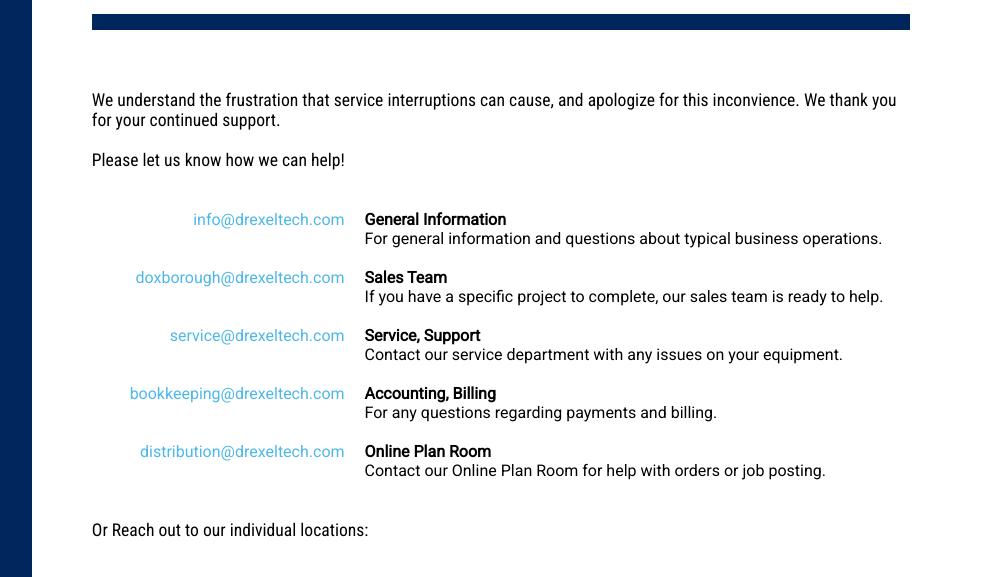
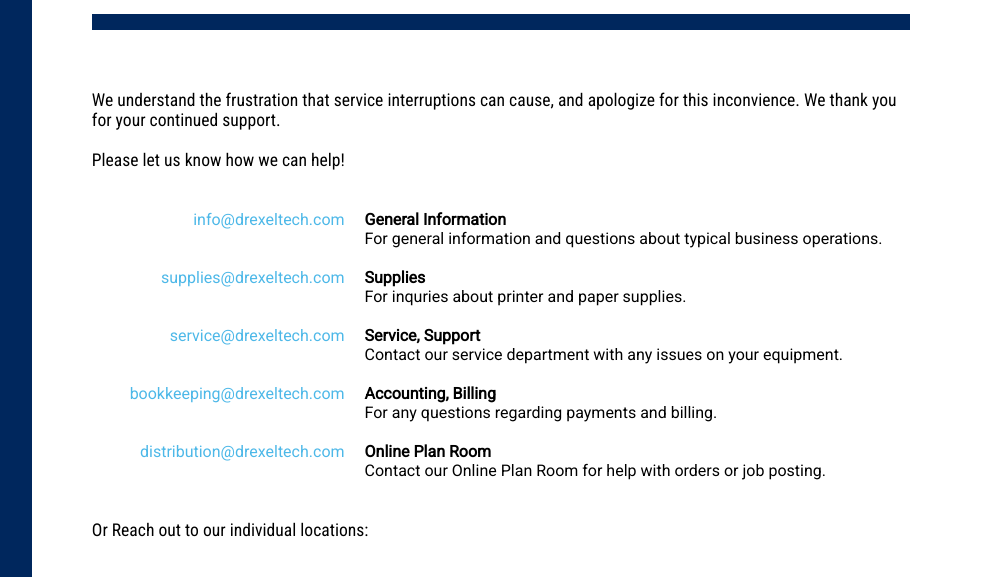
Before and after one commit to drexeltech/underconstruction, a plain HTML site: page index.html in a window 1280 px wide. Shown: the part 506-1083 px from the top of the page, without its empty margins (50-1033 px from the left). Drawn offline with Linux system fonts and the light colour scheme.

Commit message:
supplies replace dave

```diff
--- a/index.html
+++ b/index.html
@@ -52,7 +52,7 @@
 			<div id="emailBlock">
 				<ul id="emailList">
 					<li><a href="mailto:info@drexeltech.com">info@drexeltech.com</a></li>
-					<li><a href="mailto:doxborough@drexeltech.com">doxborough@drexeltech.com</a></li>
+					<li><a href="mailto:supplies@drexeltech.com">supplies@drexeltech.com</a></li>
 					<li><a href="mailto:service@drexeltech.com">service@drexeltech.com</a></li>
 					<li><a href="mailto:bookkeeping@drexeltech.com">bookkeeping@drexeltech.com</a></li>
 					<li><a href="mailto:distribution@drexeltech.com">distribution@drexeltech.com</a></li>
@@ -63,8 +63,8 @@
 						<p>For general information and questions about typical business operations.</p>
 					</li>
 					<li>
-						<p class="email_descTitle">Sales Team</p>
-						<p>If you have a specific project to complete, our sales team is ready to help.</p>
+						<p class="email_descTitle">Supplies</p>
+						<p>For inquries about printer and paper supplies.</p>
 					</li>
 					<li>
 						<p class="email_descTitle">Service, Support</p>
```
